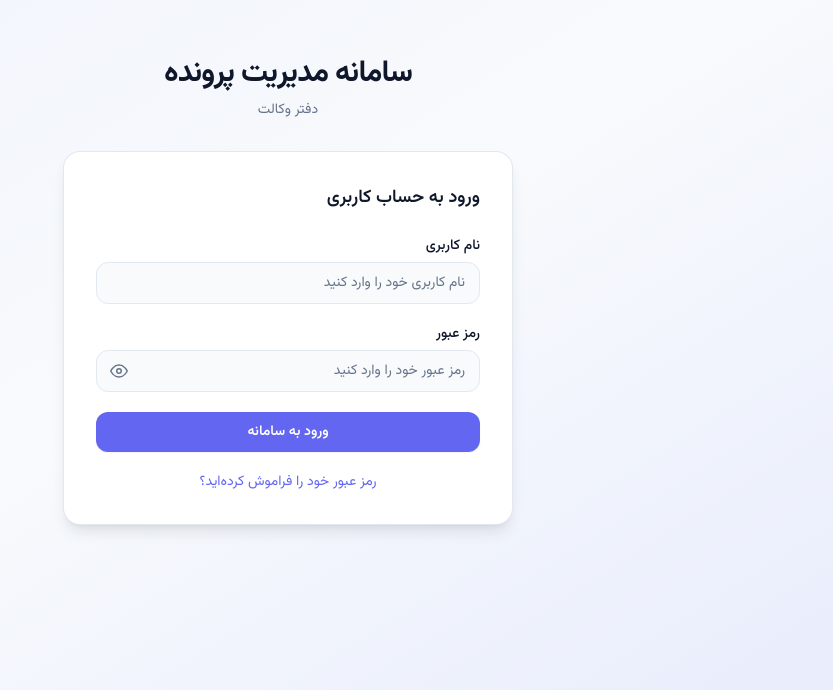
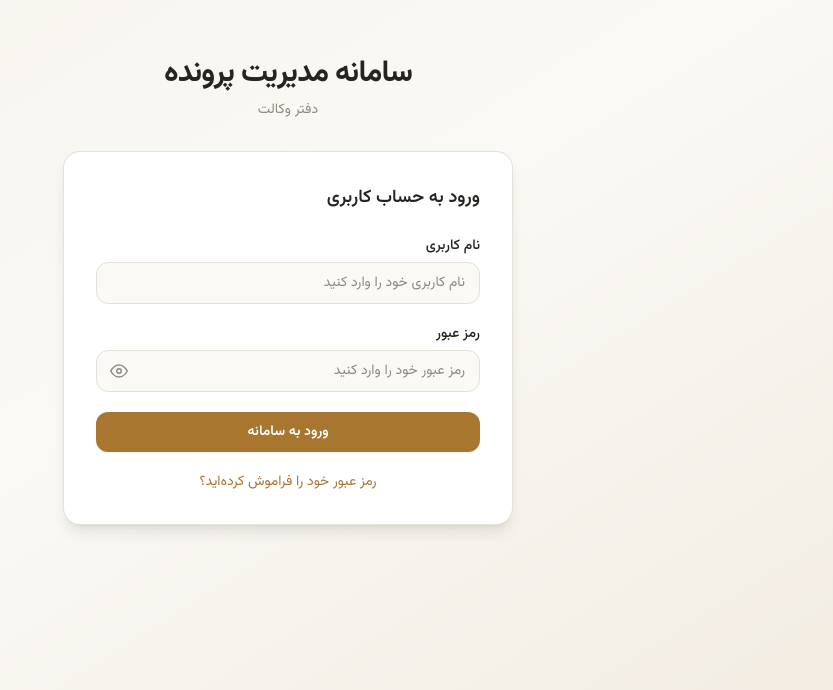
Before and after one commit to MohamadaminJalalian/lawyer-mvp, a Next.js app in the folder frontend/: page /auth/login in a window 1280 px wide. Shown: the part 110-800 px from the top of the page, without its empty margins (447-1280 px from the left). Built offline with nearby package versions, Linux system fonts and the light colour scheme; no server answers.

Commit message:
Update layout, modal and global styles

```diff
--- a/frontend/src/app/globals.css
+++ b/frontend/src/app/globals.css
@@ -1,5 +1,3 @@
-
-
 @import "tailwindcss";
 
 @theme inline {
@@ -18,8 +16,8 @@
   --color-card: var(--card);
   --color-card-foreground: var(--card-foreground);
   --color-overlay: var(--overlay);
-  --font-sans: var(--font-geist-sans), system-ui, -apple-system, sans-serif;
-  --font-mono: var(--font-geist-mono), ui-monospace, monospace;
+  --font-sans: var(--font-vazirmatn), system-ui, -apple-system, sans-serif;
+  --font-mono: ui-monospace, monospace;
   --shadow-sm: 0 1px 2px 0 rgb(0 0 0 / 0.05);
   --shadow-md: 0 4px 6px -1px rgb(0 0 0 / 0.1), 0 2px 4px -2px rgb(0 0 0 / 0.1);
   --shadow-lg: 0 10px 15px -3px rgb(0 0 0 / 0.1), 0 4px 6px -4px rgb(0 0 0 / 0.1);
@@ -31,41 +29,21 @@
 }
 
 :root {
-  --background: #f8fafc;
-  --foreground: #0f172a;
-  --primary: #6366f1;
-  --primary-hover: #4f46e5;
-  --primary-light: #e0e7ff;
-  --primary-dark: #4338ca;
-  --muted: #f1f5f9;
-  --muted-foreground: #64748b;
-  --border-color: #e2e8f0;
-  --destructive: #ef4444;
-  --destructive-hover: #dc2626;
-  --success: #22c55e;
+  --background: #FAF9F5;
+  --foreground: #262420;
+  --primary: #A9762F;
+  --primary-hover: #946A2A;
+  --primary-light: #FCF6EA;
+  --primary-dark: #8A5D1F;
+  --muted: #F1EFE6;
+  --muted-foreground: #8C8A80;
+  --border-color: #E4E1D8;
+  --destructive: #A32D2D;
+  --destructive-hover: #8A2626;
+  --success: #2F6B4F;
   --card: #ffffff;
-  --card-foreground: #0f172a;
-  --overlay: rgb(0 0 0 / 0.5);
-}
-
-@media (prefers-color-scheme: dark) {
-  :root {
-    --background: #0f172a;
-    --foreground: #f1f5f9;
-    --primary: #818cf8;
-    --primary-hover: #6366f1;
-    --primary-light: #1e1b4b;
-    --primary-dark: #a5b4fc;
-    --muted: #1e293b;
-    --muted-foreground: #94a3b8;
-    --border-color: #1e293b;
-    --destructive: #f87171;
-    --destructive-hover: #ef4444;
-    --success: #4ade80;
-    --card: #1e293b;
-    --card-foreground: #f1f5f9;
-    --overlay: rgb(0 0 0 / 0.7);
-  }
+  --card-foreground: #262420;
+  --overlay: rgb(15 15 15 / 0.45);
 }
 
 *,
--- a/frontend/src/app/layout.tsx
+++ b/frontend/src/app/layout.tsx
@@ -8,6 +8,7 @@ import "./globals.css";
 
 const vazirmatn = Vazirmatn({
   subsets: ["arabic"],
+  variable: "--font-vazirmatn",
 });
 
 export const metadata: Metadata = {
@@ -21,8 +22,8 @@ export default function RootLayout({
   children: React.ReactNode;
 }) {
   return (
-    <html lang="fa" dir="rtl">
-      <body className={`${vazirmatn.className} bg-slate-50`}>
+    <html lang="fa" dir="rtl" className={vazirmatn.variable}>
+      <body>
         <AuthProvider>
           <SecretaryProvider>
             <TrashProvider>
--- a/frontend/src/components/ui/Modal.tsx
+++ b/frontend/src/components/ui/Modal.tsx
@@ -46,3 +46,5 @@ export function Modal({ open, onClose, title, children, actions }: ModalProps) {
     </dialog>
   );
 }
+
+export default Modal;
```
